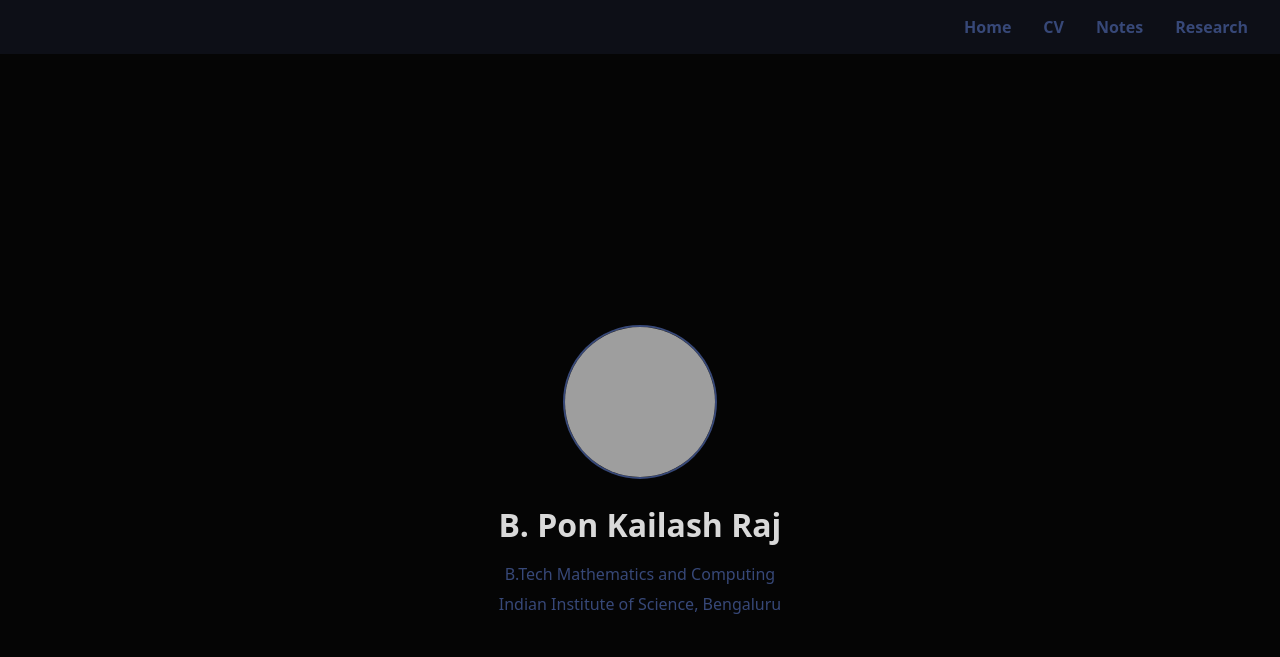
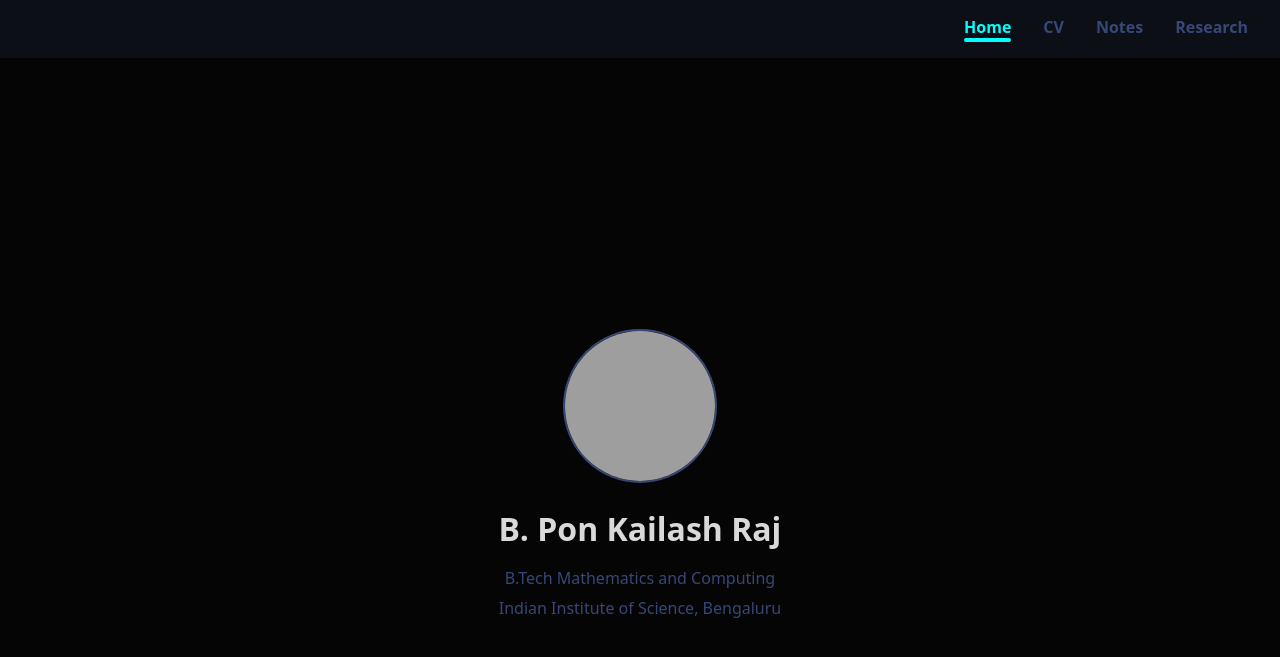
Before and after one commit to PONKAILASHRAJ/pk, a Jekyll site: the page index.html, which Jekyll copies as it is, in a window 1280 px wide. Shown: the top 657 px of the page. Built offline with Jekyll 4.4.1, drawn with Linux system fonts in a browser that asks for light colours; grey boxes are pictures that could not be loaded.

Commit message:
index.html

```diff
--- a/index.html
+++ b/index.html
@@ -28,13 +28,43 @@ nav {
   gap: 2rem;
 }
 
+/* Base nav link styles */
 nav a {
   color: var(--accent);
   text-decoration: none;
   font-weight: bold;
+  position: relative;
+  padding-bottom: 4px; /* space for underline */
+  cursor: pointer;
 }
 
-nav a:hover {
+/* Thin underline animation on hover */
+nav a::after {
+  content: '';
+  position: absolute;
+  left: 0;
+  bottom: 0;
+  width: 0;
+  height: 2px;
+  background-color: var(--highlight);
+  transition: width 0.3s ease;
+  border-radius: 2px;
+}
+
+nav a:hover::after {
+  width: 100%;
+}
+
+/* Bold persistent underline for active link */
+nav a.active::after {
+  width: 100%;
+  height: 4px;            /* thicker underline */
+  background-color: var(--highlight);
+  border-radius: 3px;
+  transition: none;       /* no animation, always visible */
+}
+
+nav a.active {
   color: var(--highlight);
 }
 
@@ -68,7 +98,6 @@ p {
 }
 
 /* Typewriter effect */
-
 .typewriter {
   display: inline-block;
   white-space: nowrap;
@@ -104,7 +133,7 @@ p {
 </head>
 <body>
 <nav>
-  <a href="index.html">Home</a>
+  <a href="index.html" class="active">Home</a>
   <a href="cv.html">CV</a>
   <a href="notes.html">Notes</a>
   <a href="research.html">Research</a>
```
Also changed, not shown: other parts of index.html (+1 -2 lines).
